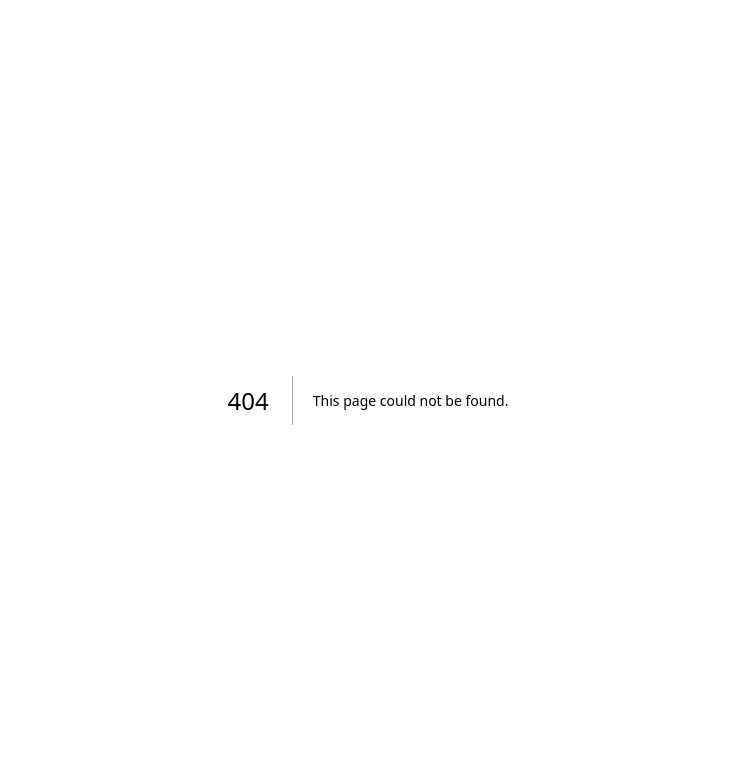
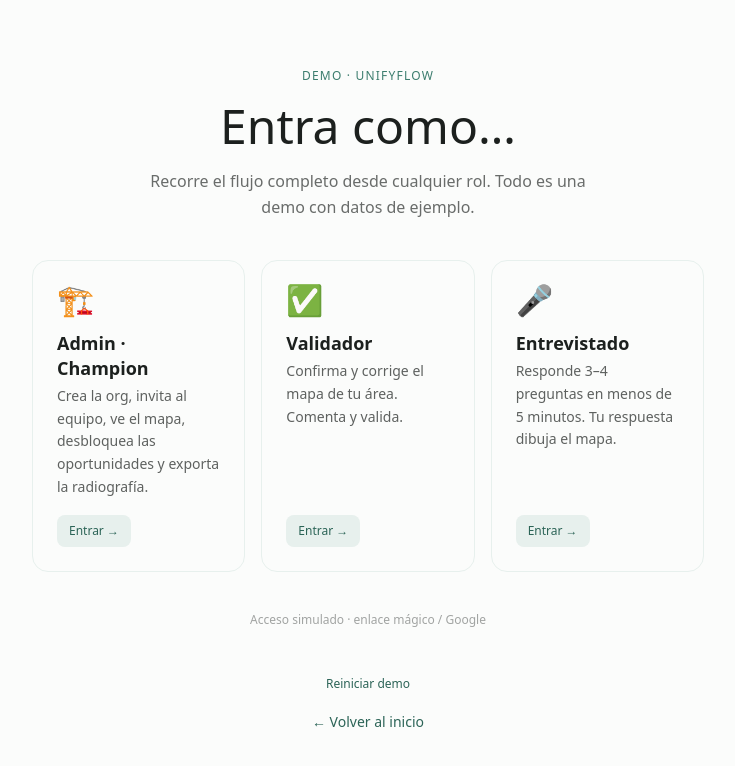
Before and after one commit to lukchamo/unifyflow, a Next.js app in the folder unifyflow-app/: page /demo in a window 1280 px wide. Before the commit this address had no page. Shown: the top 766 px of the page, without its empty margins (272-1007 px from the left). Built offline with nearby package versions, Linux system fonts and the light colour scheme.

Commit message:
feat: demo launcher

```diff
--- /dev/null
+++ b/unifyflow-app/app/demo/page.tsx
@@ -0,0 +1,141 @@
+"use client";
+
+import * as React from "react";
+import { useState } from "react";
+import { useRouter } from "next/navigation";
+import { RoleCard } from "@/components/demo/RoleCard";
+import { Button } from "@/components/ui/Button";
+import { useAppStore } from "@/lib/store/useAppStore";
+import { signInAs } from "@/lib/services/auth";
+
+export default function DemoPage() {
+  const router = useRouter();
+  const { setRole, resetDemo } = useAppStore();
+  const [resetConfirmed, setResetConfirmed] = useState(false);
+
+  function handleReset() {
+    resetDemo();
+    setResetConfirmed(true);
+    setTimeout(() => setResetConfirmed(false), 3000);
+  }
+
+  const roles = [
+    {
+      icon: "🏗️",
+      title: "Admin · Champion",
+      description:
+        "Crea la org, invita al equipo, ve el mapa, desbloquea las oportunidades y exporta la radiografía.",
+      onEnter: () => {
+        signInAs("admin");
+        setRole("admin");
+        router.push("/app");
+      },
+    },
+    {
+      icon: "✅",
+      title: "Validador",
+      description: "Confirma y corrige el mapa de tu área. Comenta y valida.",
+      onEnter: () => {
+        signInAs("validador");
+        setRole("validador");
+        router.push("/app?role=validador&step=mapa");
+      },
+    },
+    {
+      icon: "🎤",
+      title: "Entrevistado",
+      description:
+        "Responde 3–4 preguntas en menos de 5 minutos. Tu respuesta dibuja el mapa.",
+      onEnter: () => {
+        signInAs("entrevistado");
+        setRole("entrevistado");
+        router.push("/e/distribuciones-robledo-3f9a");
+      },
+    },
+  ];
+
+  return (
+    <main
+      className="min-h-screen flex flex-col items-center justify-center px-4 py-16"
+      style={{ backgroundColor: "var(--bg)" }}
+    >
+      <div className="w-full max-w-2xl flex flex-col gap-10">
+        {/* Header */}
+        <header className="flex flex-col gap-3 text-center">
+          <p
+            className="text-xs font-medium tracking-widest uppercase"
+            style={{
+              fontFamily: "var(--font-mono), monospace",
+              color: "var(--accent)",
+            }}
+          >
+            DEMO · UnifyFlow
+          </p>
+          <h1
+            className="text-4xl sm:text-5xl font-normal leading-tight"
+            style={{
+              fontFamily: "var(--font-newsreader), serif",
+              color: "var(--fg)",
+            }}
+          >
+            Entra como…
+          </h1>
+          <p
+            className="text-base leading-relaxed max-w-md mx-auto"
+            style={{ color: "var(--fg)", opacity: 0.65 }}
+          >
+            Recorre el flujo completo desde cualquier rol. Todo es una demo con datos de ejemplo.
+          </p>
+        </header>
+
+        {/* Role cards — 1 col on mobile, 3 cols on sm+ */}
+        <div className="grid grid-cols-1 sm:grid-cols-3 gap-4">
+          {roles.map((role) => (
+            <RoleCard
+              key={role.title}
+              icon={role.icon}
+              title={role.title}
+              description={role.description}
+              onEnter={role.onEnter}
+            />
+          ))}
+        </div>
+
+        {/* Simulated auth note (decorative) */}
+        <p
+          className="text-center text-xs"
+          style={{
+            fontFamily: "var(--font-mono), monospace",
+            color: "var(--fg)",
+            opacity: 0.4,
+          }}
+        >
+          Acceso simulado · enlace mágico / Google
+        </p>
+
+        {/* Actions */}
+        <div className="flex flex-col items-center gap-3">
+          <Button variant="ghost" size="sm" onClick={handleReset}>
+            Reiniciar demo
+          </Button>
+          {resetConfirmed && (
+            <p
+              className="text-sm"
+              style={{ color: "var(--accent)" }}
+              role="status"
+            >
+              Demo reiniciada
+            </p>
+          )}
+          <a
+            href="/"
+            className="text-sm transition-colors hover:underline"
+            style={{ color: "var(--accent-dk)" }}
+          >
+            ← Volver al inicio
+          </a>
+        </div>
+      </div>
+    </main>
+  );
+}
--- /dev/null
+++ b/unifyflow-app/components/demo/RoleCard.tsx
@@ -0,0 +1,65 @@
+"use client";
+
+import * as React from "react";
+import { Button } from "@/components/ui/Button";
+
+export interface RoleCardProps {
+  /** Icon or emoji to display at the top of the card */
+  icon?: string;
+  /** Role title */
+  title: string;
+  /** Short description */
+  description: string;
+  /** Called when the user clicks "Entrar →" */
+  onEnter: () => void;
+}
+
+export function RoleCard({ icon, title, description, onEnter }: RoleCardProps) {
+  return (
+    <article
+      className="flex flex-col gap-4 rounded-2xl border p-6 cursor-pointer transition-all duration-150 hover:shadow-md hover:scale-[1.01] focus-within:ring-2"
+      style={{
+        backgroundColor: "var(--bg)",
+        borderColor: "var(--accent-tint)",
+      }}
+      onClick={onEnter}
+    >
+      {icon && (
+        <span
+          className="text-3xl leading-none select-none"
+          aria-hidden="true"
+        >
+          {icon}
+        </span>
+      )}
+
+      <div className="flex flex-col gap-1 flex-1">
+        <h2
+          className="text-lg font-semibold leading-snug"
+          style={{ fontFamily: "var(--font-newsreader), serif", color: "var(--fg)" }}
+        >
+          {title}
+        </h2>
+        <p
+          className="text-sm leading-relaxed"
+          style={{ color: "var(--fg)", opacity: 0.7 }}
+        >
+          {description}
+        </p>
+      </div>
+
+      <Button
+        variant="secondary"
+        size="sm"
+        onClick={(e) => {
+          e.stopPropagation();
+          onEnter();
+        }}
+        aria-label={`Entrar como ${title}`}
+        className="self-start"
+      >
+        Entrar →
+      </Button>
+    </article>
+  );
+}
```
Also changed, not shown: 1 other file (tests, documents, lock files or other folders).
